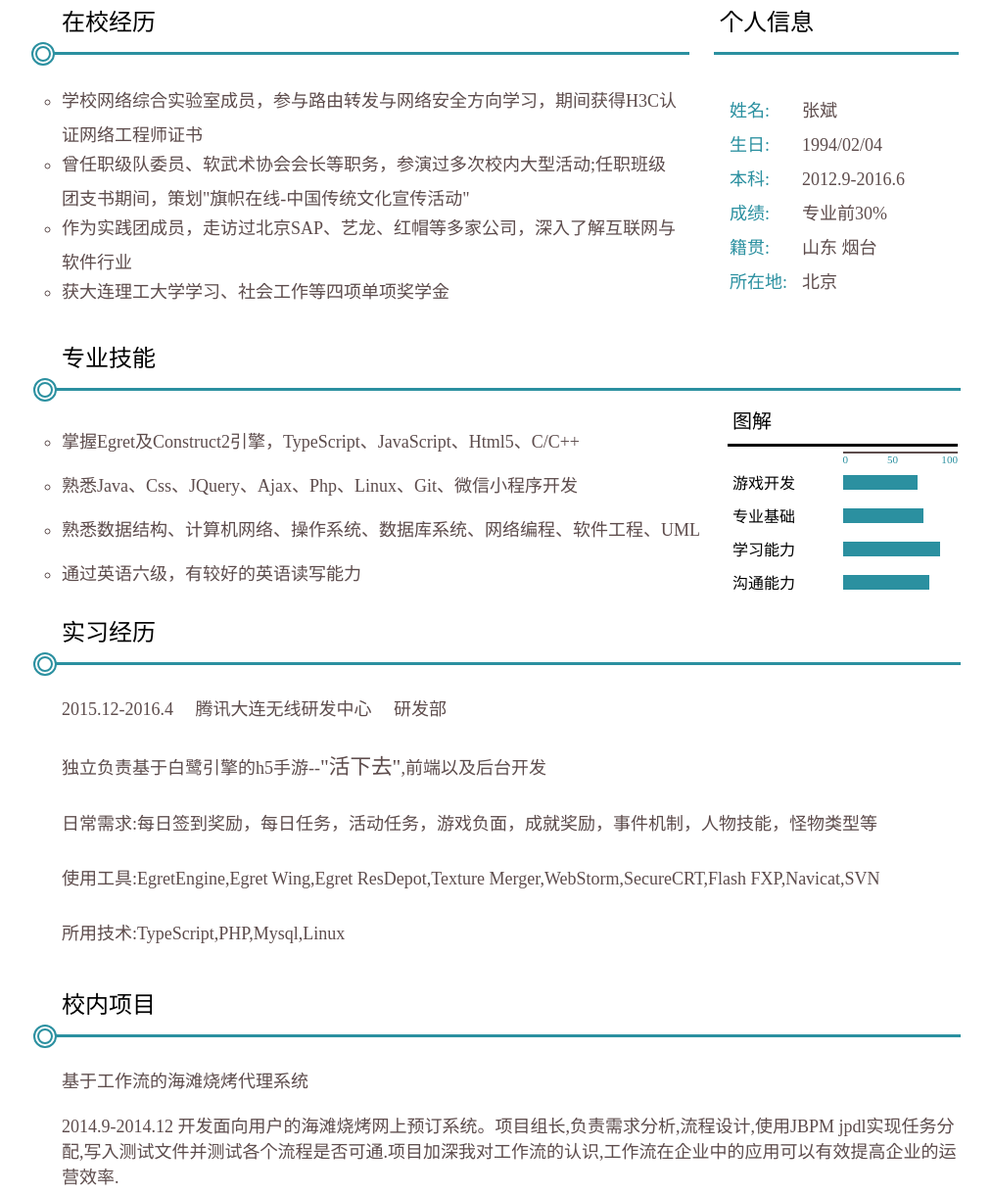
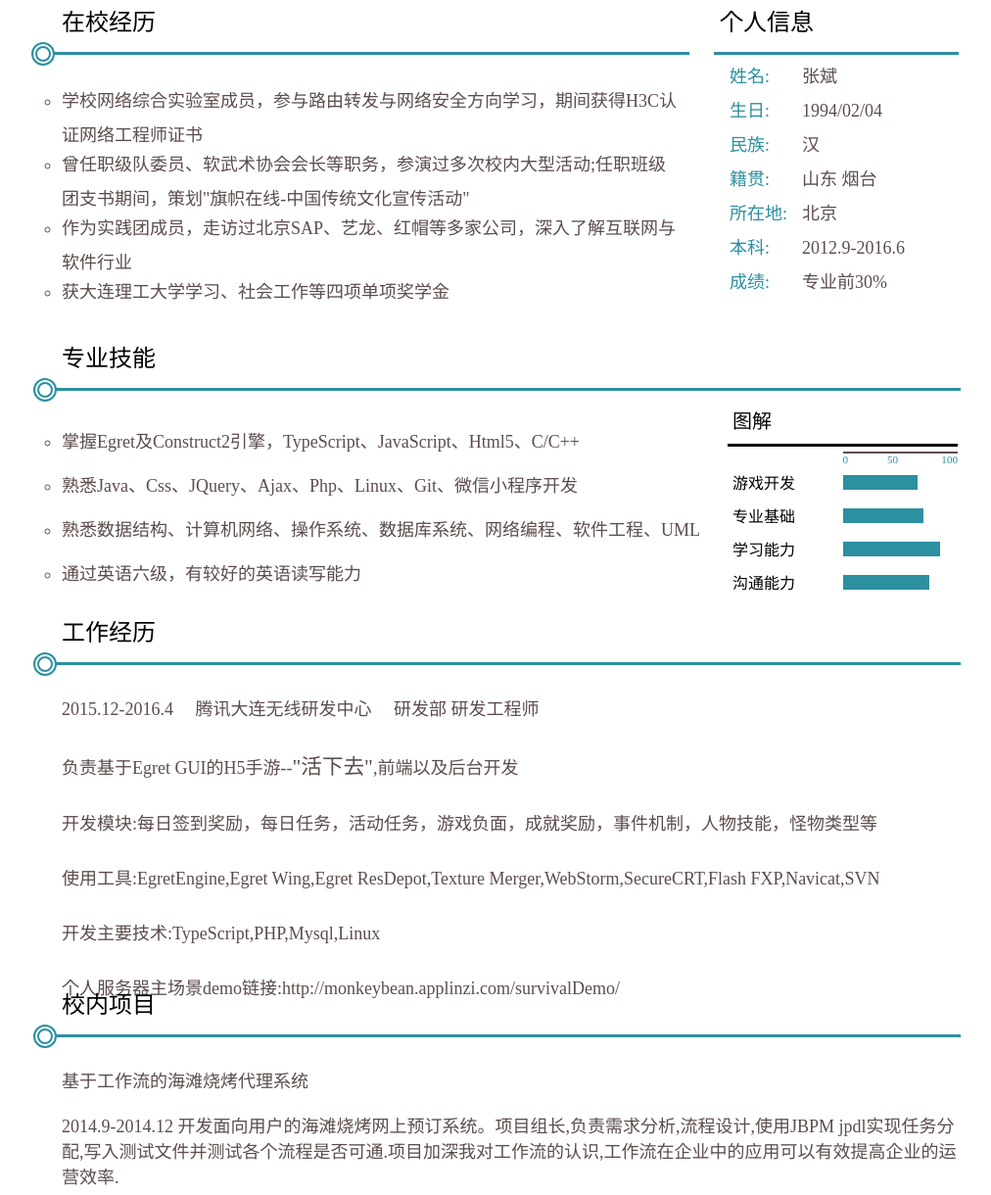
Before and after one commit to MonkeyDBean/game, a plain HTML site: page index.html in a window 1280 px wide. Shown: the part 355-1575 px from the top of the page at 98% size, without its empty margins (137-1149 px from the left). Drawn offline with Linux system fonts and the light colour scheme.

Commit message:
Update index.html

```diff
--- a/index.html
+++ b/index.html
@@ -50,13 +50,13 @@
     	    <div class="base-info">
     	    	<div class="info-line"></div>
     		    <ul>
-			    <li></li>
     			    <li><span>姓名:</span>　张斌</li>
     			    <li><span>生日:</span>　1994/02/04</li>
+			    <li><span>民族:</span>　汉</li>
+			    <li><span>籍贯:</span>　山东 烟台</li>
+    			    <li><span>所在地:</span>北京</li>
     			    <li><span>本科:</span>　2012.9-2016.6 </li>
     			    <li><span>成绩:</span>　专业前30%</li>
-    			    <li><span>籍贯:</span>　山东 烟台</li>
-    			    <li><span>所在地:</span>北京</li>
     	    	</ul>
     	    </div>
        </div>
@@ -102,13 +102,14 @@
        	    </table>
        </div>
        <div class="work">
-            <h2>实习经历</h2>
+            <h2>工作经历</h2>
             <div class="divied-line"></div>
-            <p>2015.12-2016.4　 腾讯大连无线研发中心　 研发部</p>
-            <p>独立负责基于白鹭引擎的h5手游--<a href="http://touch.m.qzone.com" target="_blank"><big>"活下去"</big></a>,前端以及后台开发　<span class="explain-text">打开链接,依次访问触屏版->玩吧->活下去</span></p>
-            <p>日常需求:每日签到奖励，每日任务，活动任务，游戏负面，成就奖励，事件机制，人物技能，怪物类型等</p>
+            <p>2015.12-2016.4　 腾讯大连无线研发中心　 研发部  研发工程师</p>
+            <p>负责基于Egret GUI的H5手游--<a href="http://touch.m.qzone.com" target="_blank"><big>"活下去"</big></a>,前端以及后台开发　<span class="explain-text">打开链接,依次访问触屏版->玩吧->活下去</span></p>
+            <p>开发模块:每日签到奖励，每日任务，活动任务，游戏负面，成就奖励，事件机制，人物技能，怪物类型等</p>
             <p>使用工具:EgretEngine,Egret Wing,Egret ResDepot,Texture Merger,WebStorm,SecureCRT,Flash FXP,Navicat,SVN</p>
-            <p>所用技术:TypeScript,PHP,Mysql,Linux</p>
+            <p>开发主要技术:TypeScript,PHP,Mysql,Linux</p>
+	    <p>个人服务器主场景demo链接:<a href="http://touch.m.qzone.com" target="_blank">http://monkeybean.applinzi.com/survivalDemo/</a></p>
        </div>
        <div class="project">
            <h2>校内项目</h2>
```
